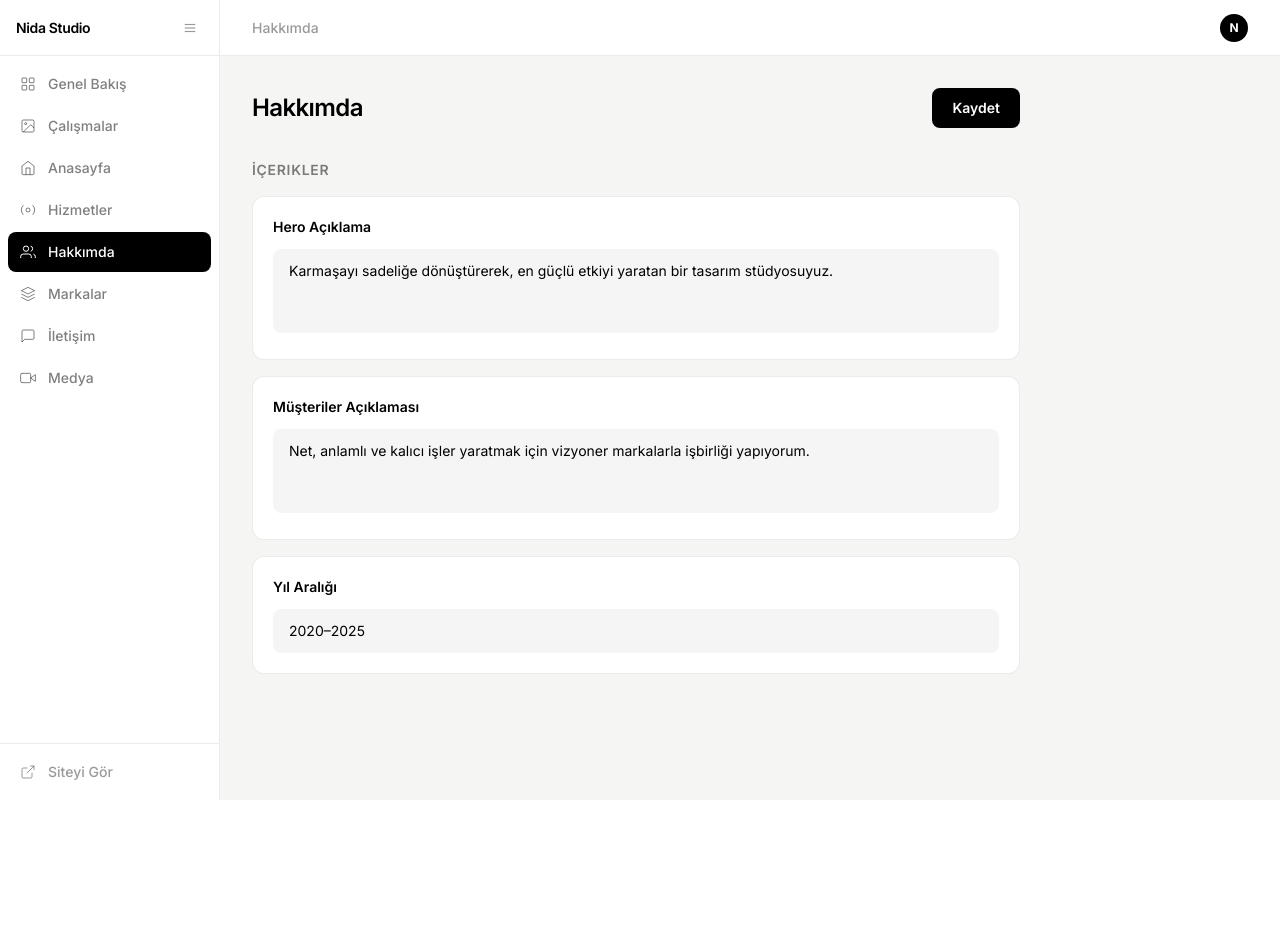
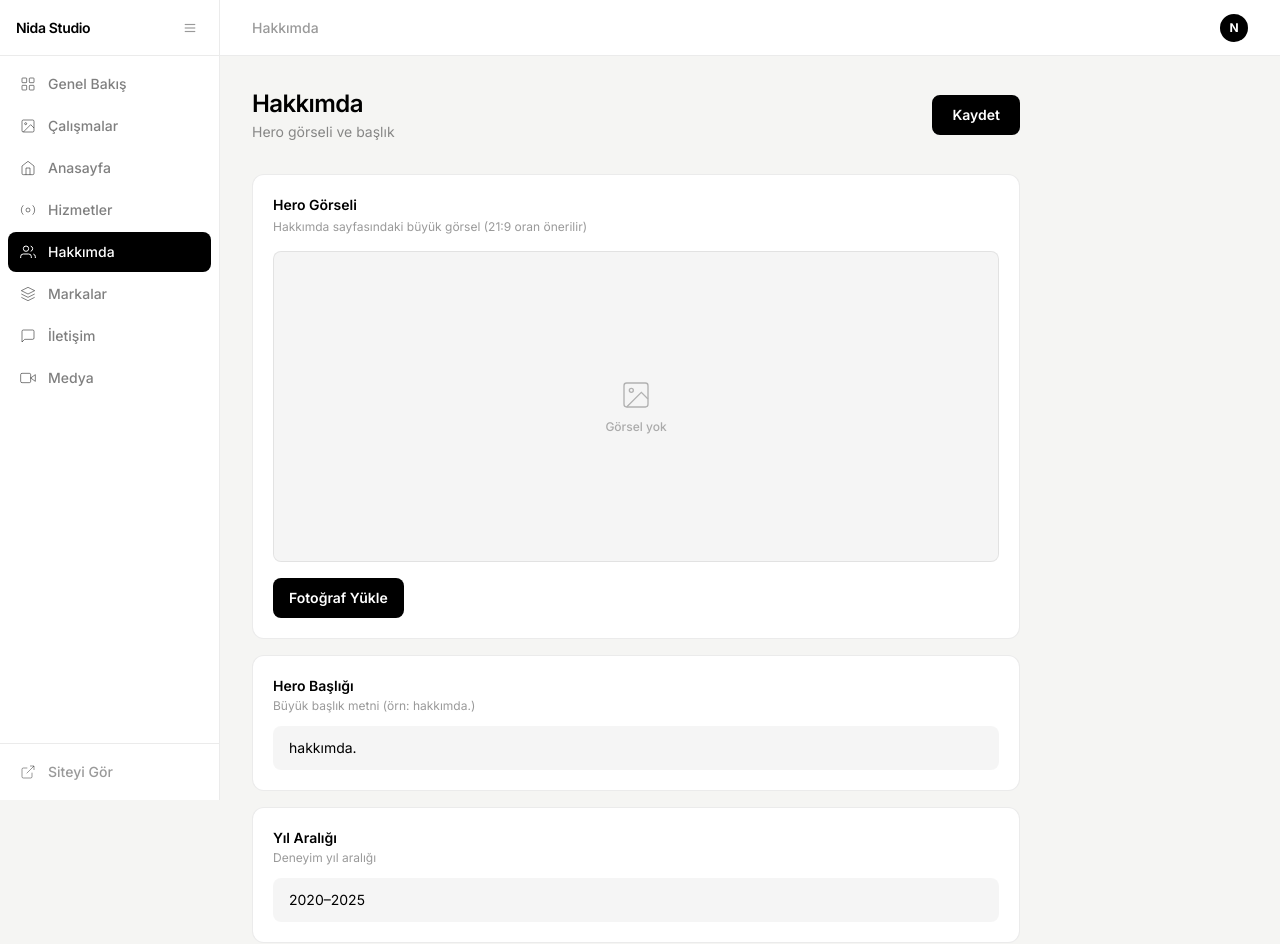
Before and after one commit to gokhanyigit06/nida, a Next.js app: page /admin/hakkimizda in a window 1280 px wide. Shown: the top 944 px of the page. Before the commit the page ends 800 px from the top, so only its background shows below. Built offline with nearby package versions, Linux system fonts and the light colour scheme; no server answers; the database is empty.

Commit message:
feat: hakkımda admin hero görsel yükleme, anasayfa istatistik alanları kaldırıldı

```diff
--- a/src/app/about/page.tsx
+++ b/src/app/about/page.tsx
@@ -8,11 +8,13 @@ import StickyFooterReveal from '@/components/StickyFooterReveal';
 import { getAboutContent, getBrands, AboutContent, Brand } from '@/lib/db';
 
 const DEFAULTS: AboutContent = {
-  heroDesc: "Karmaşayı sadeliğe dönüştürerek, en güçlü etkiyi yaratan bir tasarım stüdyosuyuz.",
-  storyTitle: "Nida, görüntünün bir markayı dönüştürebileceğine olan güçlü inançla doğdu.",
-  storyDesc: "Yaratıcı endüstrideki gürültü ve karmaşadan uzaklaşarak; farklı, net, niyet ve sadeliğe odaklanan bir stüdyo kurmak için yola çıktık.",
-  teamTitle: "Video editçiler, yaratıcı kafalar ve hikaye anlatıcılarından oluşan bir aileyiz.",
-  clientsDesc: "Net, anlamlı ve kalıcı işler yaratmak için vizyoner markalarla işbirliği yapıyorum.",
+  heroTitle: "hakkımda.",
+  heroImage: "",
+  heroDesc: "",
+  storyTitle: "",
+  storyDesc: "",
+  teamTitle: "",
+  clientsDesc: "",
   yearRange: "2020–2025",
 };
 
@@ -56,7 +58,7 @@ export default function AboutPage() {
               className="text-[10vw] font-light leading-[0.9] tracking-tight text-black"
               style={{ fontFamily: 'var(--font-inter)' }}
             >
-              hakkımda.
+              {content.heroTitle || 'hakkımda.'}
             </motion.h1>
           </div>
         </div>
@@ -67,15 +69,16 @@ export default function AboutPage() {
             className="w-full relative overflow-hidden rounded-xl bg-[#e8e2da]"
             style={{ aspectRatio: '21 / 9' }}
           >
+            {content.heroImage ? (
               <Image
-              src="/about-hero.jpg"
-              alt="Nida Studio"
+                src={content.heroImage}
+                alt="Hakkımda"
                 fill
                 className="object-cover object-center"
                 sizes="100vw"
                 priority
               />
-            {/* Placeholder — görsel yokken */}
+            ) : (
               <div className="absolute inset-0 flex items-center justify-center">
                 <div className="w-12 h-12 rounded-full border border-black/10 flex items-center justify-center opacity-20">
                   <svg width="20" height="20" viewBox="0 0 24 24" fill="none" stroke="currentColor" strokeWidth="1">
@@ -83,6 +86,7 @@ export default function AboutPage() {
                   </svg>
                 </div>
               </div>
+            )}
           </div>
         </motion.div>
 
--- a/src/app/admin/anasayfa/page.tsx
+++ b/src/app/admin/anasayfa/page.tsx
@@ -9,23 +9,19 @@ const ITEMS = [
   { label: "Hero Video 1", key: "heroVideo", type: "text", desc: "1. video URL" },
   { label: "Hero Video 2", key: "heroVideo2", type: "text", desc: "2. video URL" },
   { label: "Hero Video 3", key: "heroVideo3", type: "text", desc: "3. video URL" },
-  { label: "120+ Proje Sayısı", key: "stat1", type: "text", desc: "İstatistik 1" },
-  { label: "Müşteri Sayısı", key: "stat2", type: "text", desc: "İstatistik 2" },
-  { label: "Memnuniyet Oranı", key: "stat3", type: "text", desc: "İstatistik 3" },
-  { label: "Deneyim Yılı", key: "stat4", type: "text", desc: "İstatistik 4" },
 ];
 
 const DEFAULTS: SiteContent = {
   heroTitle: "Nida Studio®",
   heroSub: "Video prodüksiyon ve yaratıcı içerik stüdyosu.",
   marquee: "Video Prodüksiyon · Kurgu & Post-Prodüksiyon · Sosyal Medya İçeriği · Marka Videolar ·",
-  heroVideo: "/hero-video.mp4",
+  heroVideo: "",
   heroVideo2: "",
   heroVideo3: "",
-  stat1: "120+",
-  stat2: "100+",
-  stat3: "%97",
-  stat4: "5+",
+  stat1: "",
+  stat2: "",
+  stat3: "",
+  stat4: "",
 };
 
 export default function AdminAnasayfa() {
--- a/src/app/admin/hakkimizda/page.tsx
+++ b/src/app/admin/hakkimizda/page.tsx
@@ -1,19 +1,21 @@
 "use client";
-import React, { useState, useEffect } from "react";
-import { getAboutContent, setAboutContent, AboutContent } from "@/lib/db";
+import React, { useState, useEffect, useRef } from "react";
+import Image from "next/image";
+import { getAboutContent, setAboutContent, uploadFile, AboutContent } from "@/lib/db";
 
 const SECTIONS = [
-  { key: "heroDesc", label: "Hero Açıklama", type: "textarea" },
-  { key: "clientsDesc", label: "Müşteriler Açıklaması", type: "textarea" },
-  { key: "yearRange", label: "Yıl Aralığı", type: "text" },
+  { key: "heroTitle", label: "Hero Başlığı", type: "text", desc: "Büyük başlık metni (örn: hakkımda.)" },
+  { key: "yearRange", label: "Yıl Aralığı", type: "text", desc: "Deneyim yıl aralığı" },
 ];
 
 const DEFAULTS: AboutContent = {
-  heroDesc: "Karmaşayı sadeliğe dönüştürerek, en güçlü etkiyi yaratan bir tasarım stüdyosuyuz.",
+  heroTitle: "hakkımda.",
+  heroImage: "",
+  heroDesc: "",
   storyTitle: "",
   storyDesc: "",
   teamTitle: "",
-  clientsDesc: "Net, anlamlı ve kalıcı işler yaratmak için vizyoner markalarla işbirliği yapıyorum.",
+  clientsDesc: "",
   yearRange: "2020–2025",
 };
 
@@ -23,10 +25,12 @@ export default function AdminHakkimizda() {
   const [loading, setLoading] = useState(true);
   const [saving, setSaving] = useState(false);
   const [error, setError] = useState<string | null>(null);
+  const [uploadProgress, setUploadProgress] = useState<number | null>(null);
+  const fileRef = useRef<HTMLInputElement>(null);
 
   useEffect(() => {
     getAboutContent()
-      .then((data) => { if (data) setValues(data); })
+      .then((data) => { if (data) setValues((p) => ({ ...p, ...data })); })
       .catch((e) => setError(e.message))
       .finally(() => setLoading(false));
   }, []);
@@ -45,10 +49,29 @@ export default function AdminHakkimizda() {
     }
   };
 
+  const handlePhoto = (file: File) => {
+    setUploadProgress(0);
+    const path = `about/hero_${Date.now()}_${file.name}`;
+    uploadFile(file, path, (state) => {
+      setUploadProgress(state.progress);
+      if (state.url) {
+        setValues((p) => ({ ...p, heroImage: state.url! }));
+        setUploadProgress(null);
+      }
+      if (state.error) {
+        setError(state.error);
+        setUploadProgress(null);
+      }
+    });
+  };
+
   return (
     <div className="max-w-3xl">
       <div className="flex items-center justify-between mb-8">
-        <h1 className="text-2xl font-semibold text-black tracking-tight" style={{ fontFamily: "var(--font-inter)" }}>Hakkımda</h1>
+        <div>
+          <h1 className="text-2xl font-semibold text-black tracking-tight" style={{ fontFamily: "var(--font-inter)" }}>Hakkımda</h1>
+          <p className="text-sm text-black/45 mt-0.5" style={{ fontFamily: "var(--font-inter)" }}>Hero görseli ve başlık</p>
+        </div>
         <button
           onClick={handleSave}
           disabled={saving || loading}
@@ -65,27 +88,81 @@ export default function AdminHakkimizda() {
         </div>
       )}
 
-      <div className="flex flex-col gap-4">
-        <h2 className="text-sm font-semibold text-black/50 uppercase tracking-wider" style={{ fontFamily: "var(--font-inter)" }}>İçerikler</h2>
-        {loading ? (
-          <div className="text-sm text-black/40 py-8 text-center" style={{ fontFamily: "var(--font-inter)" }}>Yükleniyor…</div>
-        ) : (
-          SECTIONS.map((item) => (
-            <div key={item.key} className="bg-white rounded-xl border border-black/8 p-5">
-              <label className="text-sm font-semibold text-black block mb-3" style={{ fontFamily: "var(--font-inter)" }}>{item.label}</label>
-              {item.type === "textarea" ? (
-                <textarea rows={3} value={(values as Record<string, string>)[item.key] ?? ""}
-                  onChange={(e) => setValues((p) => ({ ...p, [item.key]: e.target.value }))}
-                  className="w-full bg-black/[0.04] rounded-lg px-4 py-3 text-sm text-black outline-none focus:bg-black/[0.07] transition-colors resize-none" style={{ fontFamily: "var(--font-inter)" }} />
+      {loading ? (
+        <div className="text-sm text-black/40 py-12 text-center" style={{ fontFamily: "var(--font-inter)" }}>Yükleniyor…</div>
+      ) : (
+        <div className="flex flex-col gap-4">
+
+          {/* ── Hero Görseli ── */}
+          <div className="bg-white rounded-xl border border-black/8 p-5">
+            <div className="text-sm font-semibold text-black mb-1" style={{ fontFamily: "var(--font-inter)" }}>Hero Görseli</div>
+            <div className="text-xs text-black/40 mb-4" style={{ fontFamily: "var(--font-inter)" }}>Hakkımda sayfasındaki büyük görsel (21:9 oran önerilir)</div>
+
+            {/* Preview */}
+            <div
+              className="w-full relative overflow-hidden rounded-lg bg-black/[0.04] border border-black/8 mb-4"
+              style={{ aspectRatio: '21 / 9' }}
+            >
+              {values.heroImage ? (
+                <Image src={values.heroImage} alt="Hero" fill className="object-cover" />
               ) : (
-                <input type="text" value={(values as Record<string, string>)[item.key] ?? ""}
-                  onChange={(e) => setValues((p) => ({ ...p, [item.key]: e.target.value }))}
-                  className="w-full bg-black/[0.04] rounded-lg px-4 py-3 text-sm text-black outline-none focus:bg-black/[0.07] transition-colors" style={{ fontFamily: "var(--font-inter)" }} />
+                <div className="absolute inset-0 flex items-center justify-center">
+                  <div className="flex flex-col items-center gap-2 opacity-30">
+                    <svg width="32" height="32" viewBox="0 0 24 24" fill="none" stroke="currentColor" strokeWidth="1">
+                      <rect x="3" y="3" width="18" height="18" rx="2" /><circle cx="8.5" cy="8.5" r="1.5" /><polyline points="21 15 16 10 5 21" />
+                    </svg>
+                    <span className="text-xs text-black font-medium" style={{ fontFamily: "var(--font-inter)" }}>Görsel yok</span>
+                  </div>
+                </div>
               )}
             </div>
-          ))
-        )}
-      </div>
+
+            <div className="flex gap-3 items-center">
+              <button
+                type="button"
+                onClick={() => fileRef.current?.click()}
+                disabled={uploadProgress !== null}
+                className="px-4 py-2.5 bg-black text-white text-sm font-semibold rounded-lg hover:bg-black/80 transition-colors disabled:opacity-50"
+                style={{ fontFamily: "var(--font-inter)" }}
+              >
+                {uploadProgress !== null ? `Yükleniyor %${Math.round(uploadProgress)}` : "Fotoğraf Yükle"}
+              </button>
+              {values.heroImage && (
+                <button
+                  type="button"
+                  onClick={() => setValues((p) => ({ ...p, heroImage: "" }))}
+                  className="text-sm text-red-400 hover:text-red-600 font-medium"
+                  style={{ fontFamily: "var(--font-inter)" }}
+                >
+                  Kaldır
+                </button>
+              )}
+            </div>
+            <input
+              ref={fileRef}
+              type="file"
+              accept="image/*"
+              className="hidden"
+              onChange={(e) => { const f = e.target.files?.[0]; if (f) handlePhoto(f); }}
+            />
+          </div>
+
+          {/* ── Metin Alanları ── */}
+          {SECTIONS.map((item) => (
+            <div key={item.key} className="bg-white rounded-xl border border-black/8 p-5">
+              <div className="text-sm font-semibold text-black mb-0.5" style={{ fontFamily: "var(--font-inter)" }}>{item.label}</div>
+              <div className="text-xs text-black/40 mb-3" style={{ fontFamily: "var(--font-inter)" }}>{item.desc}</div>
+              <input
+                type="text"
+                value={(values as Record<string, string>)[item.key] ?? ""}
+                onChange={(e) => setValues((p) => ({ ...p, [item.key]: e.target.value }))}
+                className="w-full bg-black/[0.04] rounded-lg px-4 py-3 text-sm text-black outline-none focus:bg-black/[0.07] transition-colors"
+                style={{ fontFamily: "var(--font-inter)" }}
+              />
+            </div>
+          ))}
+        </div>
+      )}
     </div>
   );
 }
--- a/src/lib/db.ts
+++ b/src/lib/db.ts
@@ -55,6 +55,8 @@ export type SiteContent = {
 };
 
 export type AboutContent = {
+  heroTitle: string;
+  heroImage: string;
   heroDesc: string;
   storyTitle: string;
   storyDesc: string;
```
Lines whose indentation alone changed are shown as unchanged.
